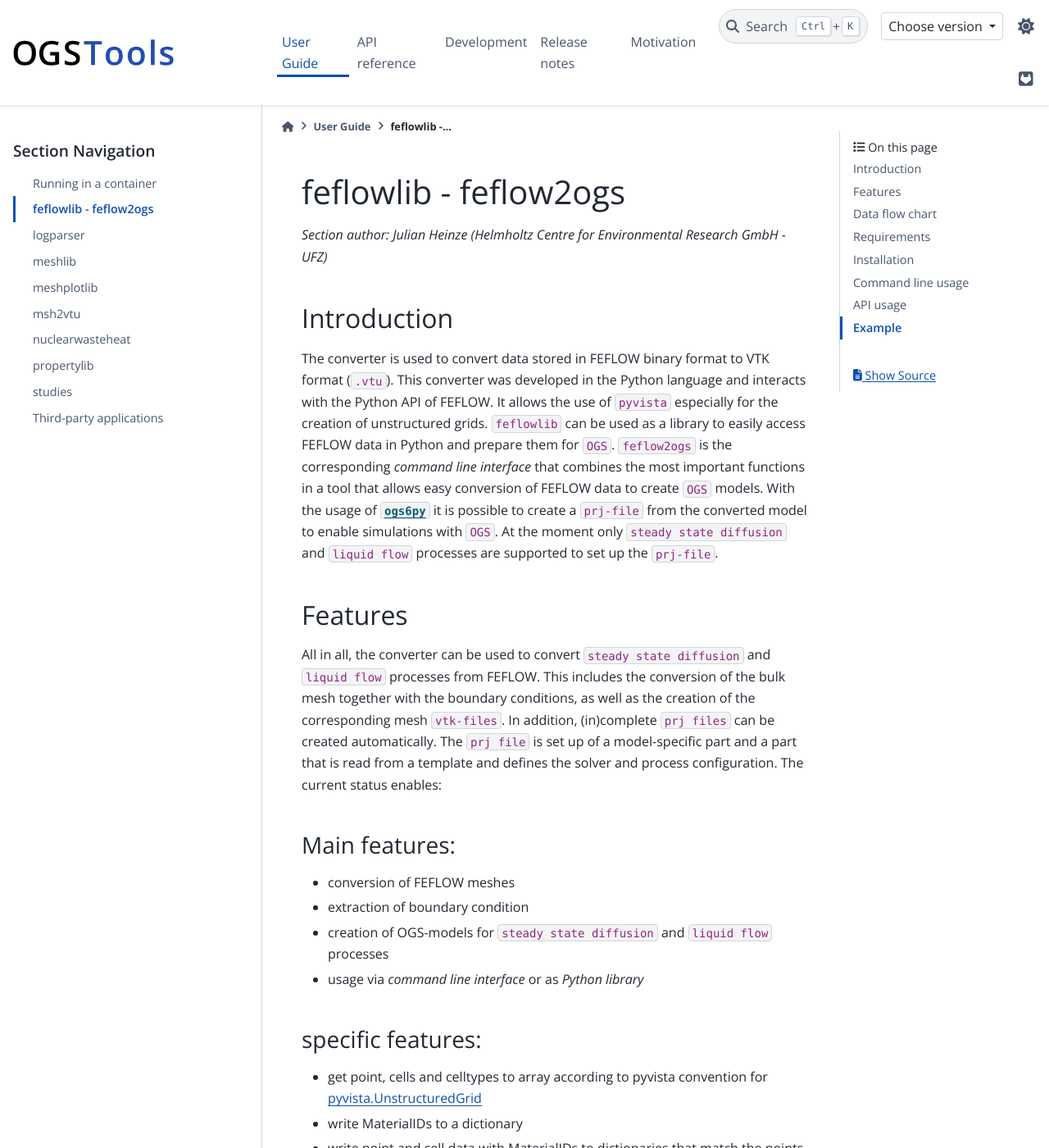
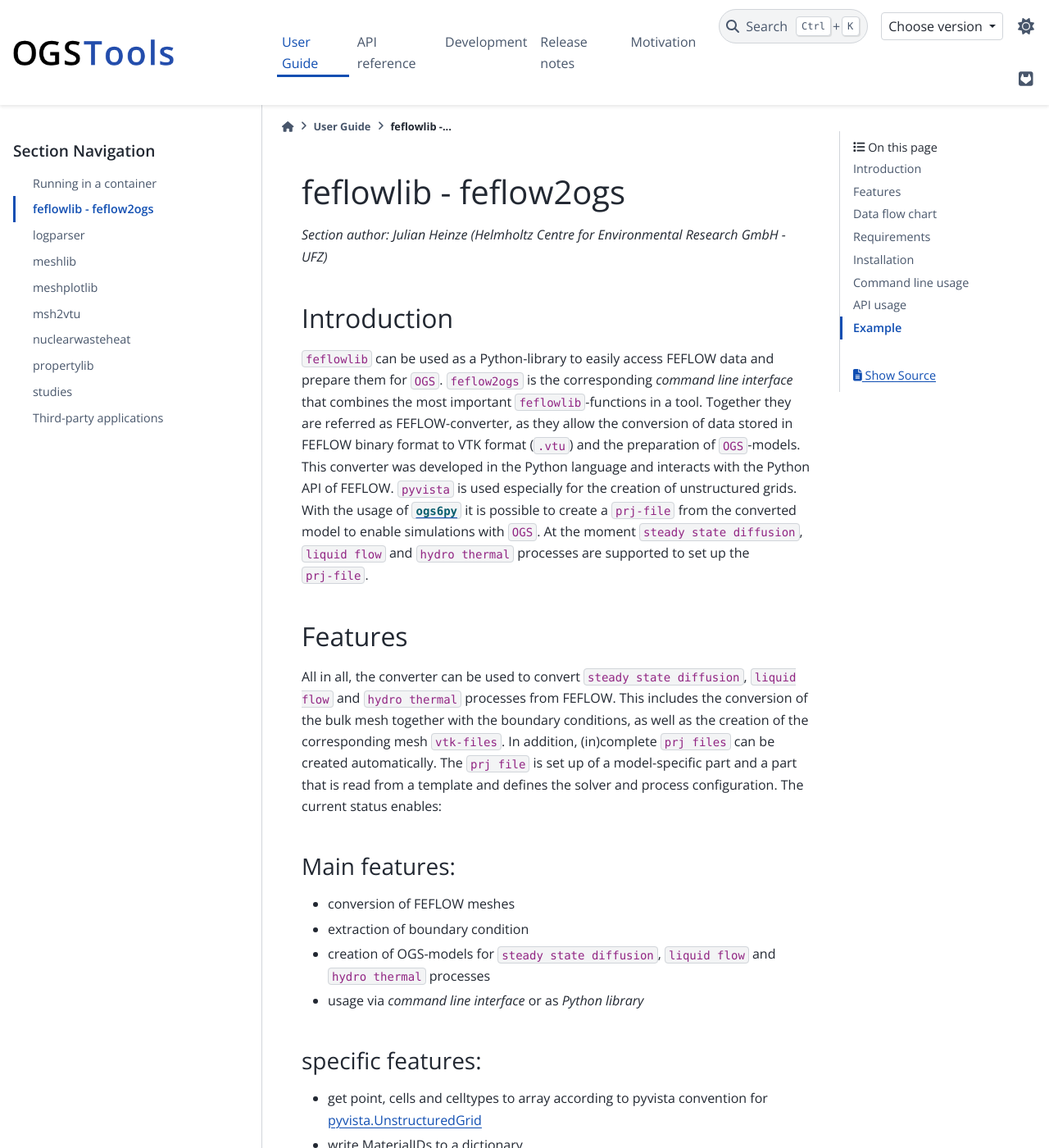
Before and after one commit to ufz/ogstools, a Sphinx documentation site: the page built from docs/user-guide/feflowlib.md, in a window 1280 px wide and 1400 px high. Shown: the whole window at 82% size. Built offline with Sphinx 7.4.7 and the PyData theme 0.15.4, drawn with Linux system fonts in a browser that asks for light colours; pages that are not in the unit, such as notebooks, are missing from menus; the version number could not be read and is left out; comment, search, counter and statistics services are not loaded; some of the changed text lies outside the part shown.

Commit message:
update user-guide for feflowlib

````diff
--- a/docs/user-guide/feflowlib.md
+++ b/docs/user-guide/feflowlib.md
@@ -6,17 +6,17 @@
 
 ## Introduction
 
-The converter is used to convert data stored in FEFLOW binary format to VTK format (`.vtu`).
+`feflowlib` can be used as a Python-library to easily access FEFLOW data and prepare them for `OGS`.
+`feflow2ogs` is the corresponding *command line interface* that combines the most important `feflowlib`-functions in a tool.
+Together they are referred as FEFLOW-converter, as they allow the conversion of data stored in FEFLOW binary format to VTK format (`.vtu`) and the preparation of `OGS`-models.
 This converter was developed in the Python language and interacts with the Python API of FEFLOW.
-It allows the use of `pyvista` especially for the creation of unstructured grids.
-`feflowlib` can be used as a library to easily access FEFLOW data in Python and prepare them for `OGS`.
-`feflow2ogs` is the corresponding *command line interface* that combines the most important functions in a tool that allows easy conversion of FEFLOW data to create `OGS` models.
+`pyvista` is used especially for the creation of unstructured grids.
 With the usage of [`ogs6py`](https://joergbuchwald.github.io/ogs6py-doc/index.html) it is possible to create a `prj-file` from the converted model to enable simulations with `OGS`.
-At the moment only `steady state diffusion` and `liquid flow` processes are supported to set up the `prj-file`.
+At the moment `steady state diffusion`, `liquid flow` and `hydro thermal` processes are supported to set up the `prj-file`.
 
 ## Features
 
-All in all, the converter can be used to convert `steady state diffusion` and `liquid flow` processes from FEFLOW.
+All in all, the converter can be used to convert `steady state diffusion`, `liquid flow` and `hydro thermal` processes from FEFLOW.
 This includes the conversion of the bulk mesh together with the boundary conditions, as well as the creation of the corresponding mesh `vtk-files`.
 In addition, (in)complete `prj files` can be created automatically.
 The `prj file` is set up of a model-specific part and a part that is read from a template and defines the solver and process configuration.
@@ -26,7 +26,7 @@
 
 - conversion of FEFLOW meshes
 - extraction of boundary condition
-- creation of OGS-models for `steady state diffusion` and `liquid flow` processes
+- creation of OGS-models for `steady state diffusion`, `liquid flow` and `hydro thermal` processes
 - usage via *command line interface* or as *Python library*
 
 ### specific features:
@@ -56,14 +56,16 @@
     FEFLOW(FEFLOW model):::FEFLOWStyle -->|feflowlib| OGS_BOUNDARY:::InputStyle
     FEFLOW(FEFLOW model):::FEFLOWStyle -->|feflowlib| OGS_SOURCE:::InputStyle
     FEFLOW(FEFLOW model):::FEFLOWStyle -->|feflowlib| OGS_INHOMOGENEOUS:::InputStyle
-    SSD(steady state diffusion <br> liquid flow):::TemplateStyle -->|template| OGS_PRJ:::InputStyle
+    SSD(steady state diffusion <br> liquid flow <br> hydro thermal):::TemplateStyle -->|template| OGS_PRJ:::InputStyle
     OGS_PRJ[project file]:::InputStyle -->|xml format| OGS
     OGS_BULK[bulk mesh]:::InputStyle -->|vtu format| OGS
     OGS_BOUNDARY[boundary meshes]:::InputStyle -->|vtu format| OGS
     OGS_INHOMOGENEOUS[inhomogeneous material mesh]:::InputStyle -->|vtu format| OGS
     OGS_SOURCE[source term meshes]:::InputStyle -->|vtu format| OGS
     OGS(OpenGeoSys):::OGSStyle -->|vtu format| OGS_PRESSURE[simulation results: Hydraulic Head]:::OGSOutputStyle
-    OGS -->|vtu format| OGS_VELO[simulation results: Darcy velocity]:::OGSOutputStyle
+    OGS -->|vtu format| OGS_VELO[simulation results: Darcy Velocity]:::OGSOutputStyle
+    OGS -->|vtu format| OGS_TEMP["simulation results: Temperature <br> <i>(only for hydro thermal process)</i>"]:::TempOutputStlye
+
 
 classDef InputStyle fill:#9090ff
 classDef OGSStyle fill:#104eb2, color:#ffffff
@@ -71,6 +73,7 @@
 classDef feflowlibStyle fill:#081f6a, color:#ffffff
 classDef OGSOutputStyle fill:#a0a0f0
 classDef TemplateStyle fill:#009c21, color:#ffffff
+classDef TempOutputStlye fill:#ff6c00, color:#ffffff
 ```
 
 ## Requirements
````
